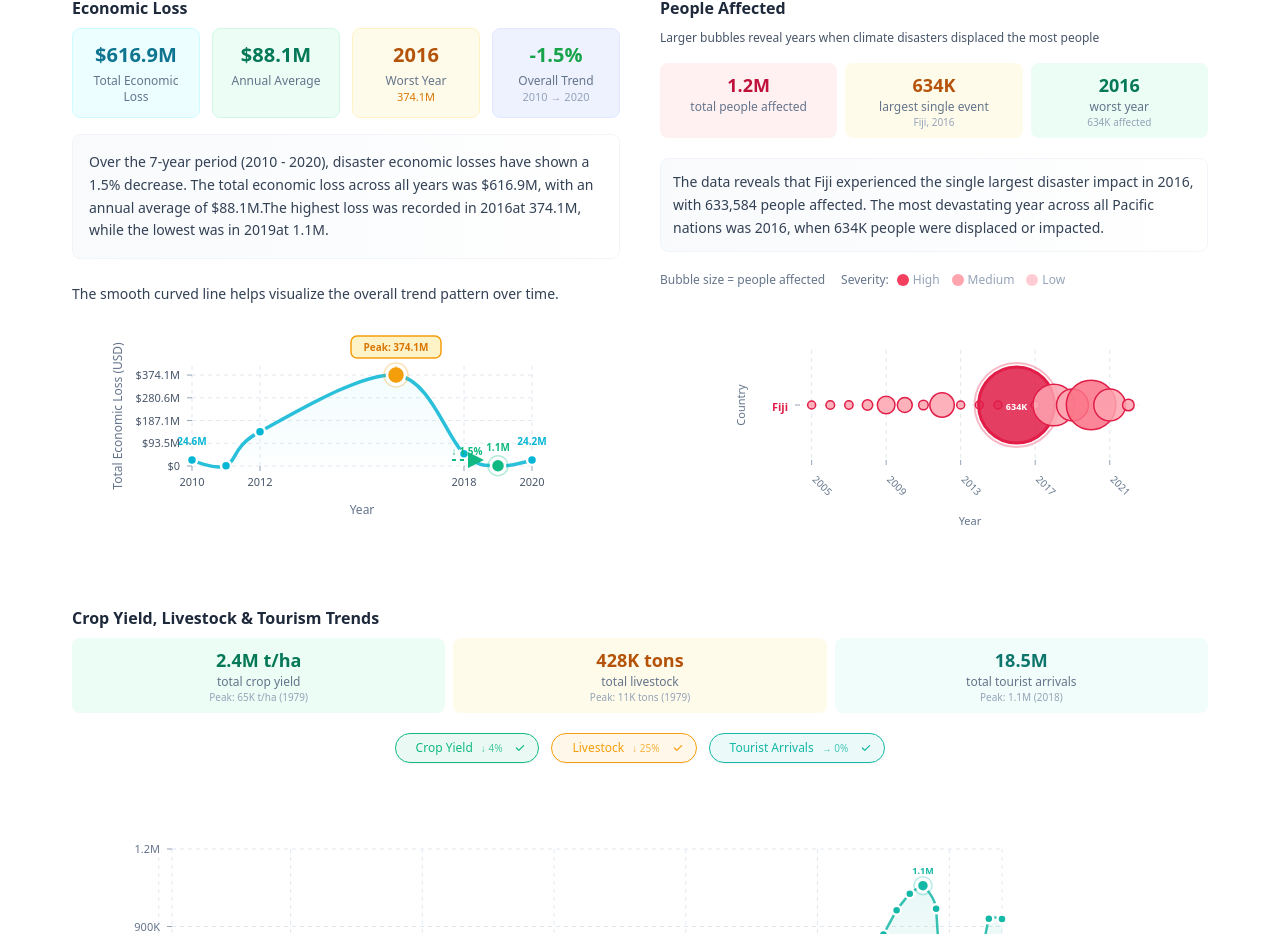
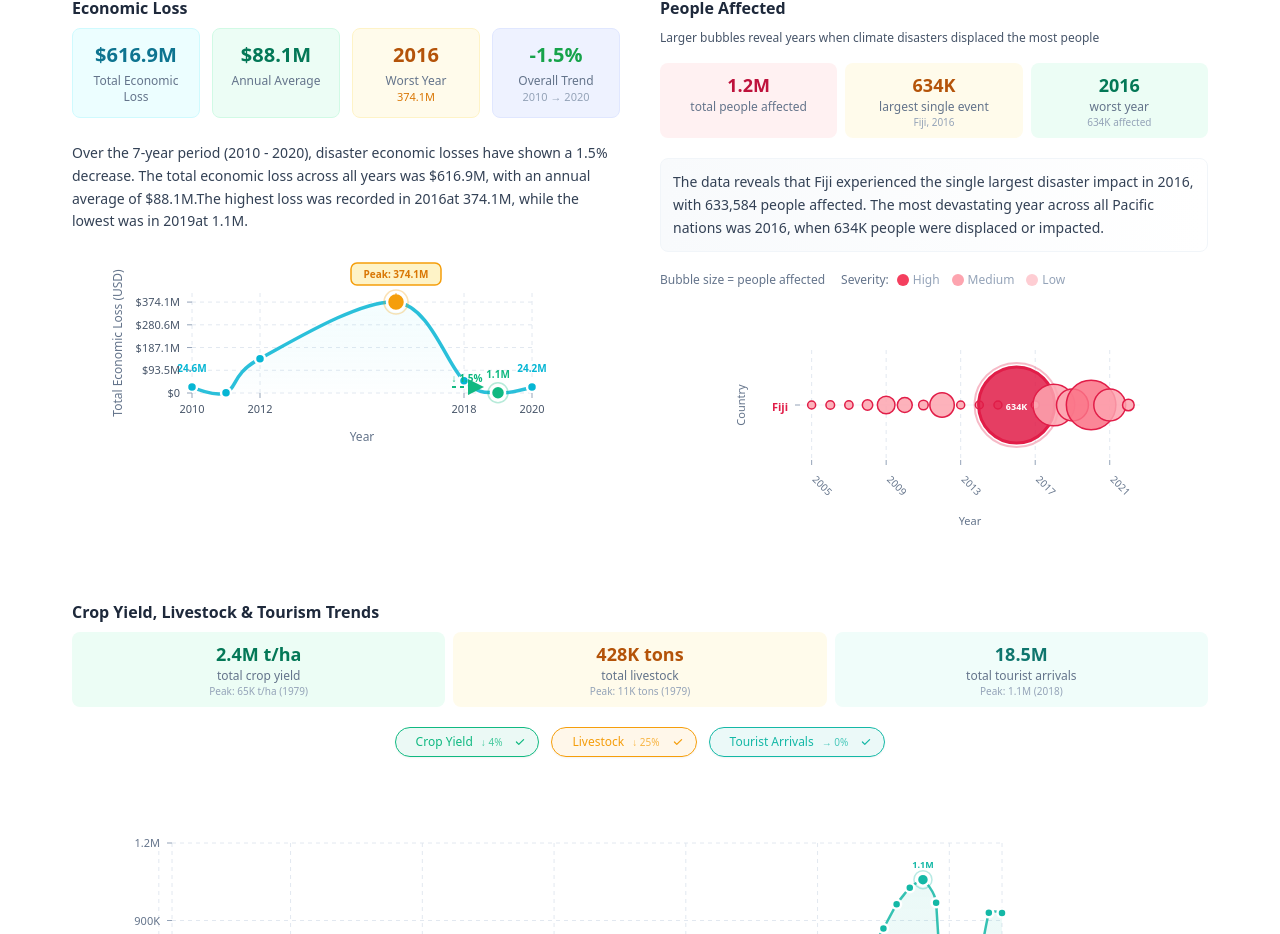
Before and after one commit to Keison542/pac-dataviz-challenge, a Next.js app: page /pac-dataviz-challenge/ in a window 1280 px wide. Shown: the part 2395-3329 px from the top of the page. Built offline with nearby package versions, Linux system fonts and the light colour scheme.

Commit message:
Refactor trendLine.tsx to simplify insight text
Removed unnecessary paragraph about trend visualization.

```diff
--- a/src/vizualization/lineChart/trendLine.tsx
+++ b/src/vizualization/lineChart/trendLine.tsx
@@ -244,7 +244,6 @@ export const TrendLine = ({
       </div>
 
       {/* Insight Text - RIGHT BELOW STATS CARDS */}
-      <div className="mb-6 p-4 bg-gradient-to-r from-slate-50 to-white rounded-lg border border-slate-100">
         <p className="text-sm text-slate-700 leading-relaxed">
           Over the {trendData.length}-year period ({trendData[0]?.year} - {trendData[trendData.length - 1]?.year}),
           disaster economic losses have shown a {Math.abs(growthRate).toFixed(1)}% {growthRate > 0 ? 'increase' : 'decrease'}.
@@ -254,10 +253,7 @@ export const TrendLine = ({
           while the lowest was in {bestYear?.year}
           at {bestYear ? formatCompact(bestYear.total) : "—"}.
         </p>
-      </div>
-        <p className="text-sm text-slate-700 leading-relaxed mt-2">
-          The smooth curved line helps visualize the overall trend pattern over time.
-        </p>
+
 
       {/* Line Chart */}
       <div className="relative">
```
